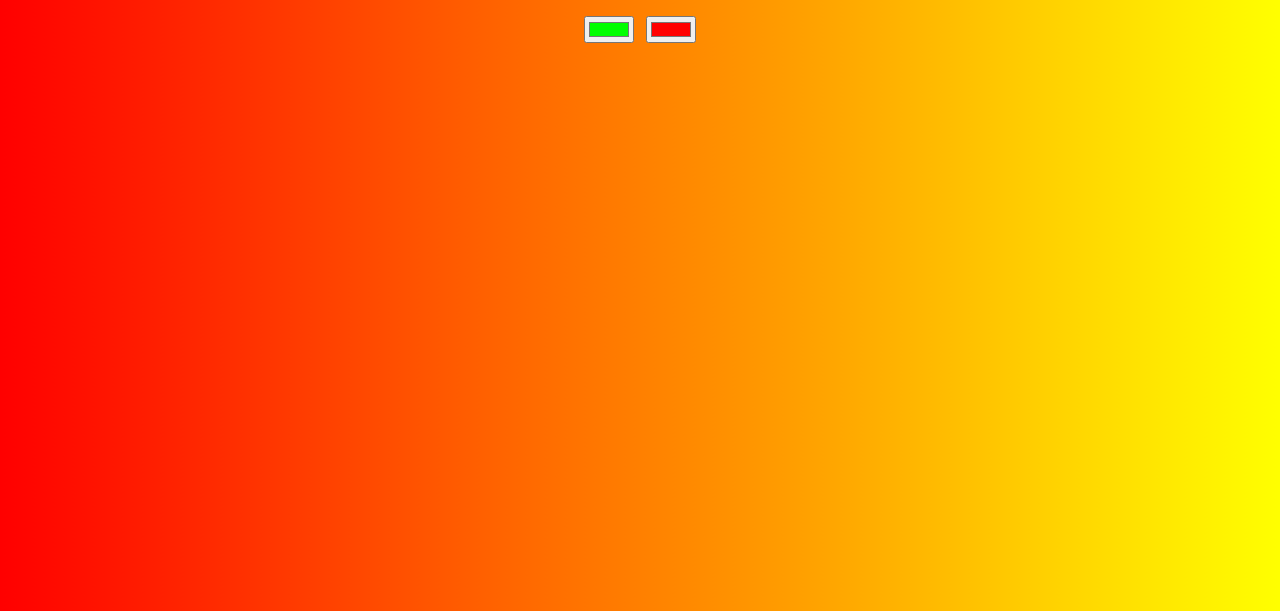
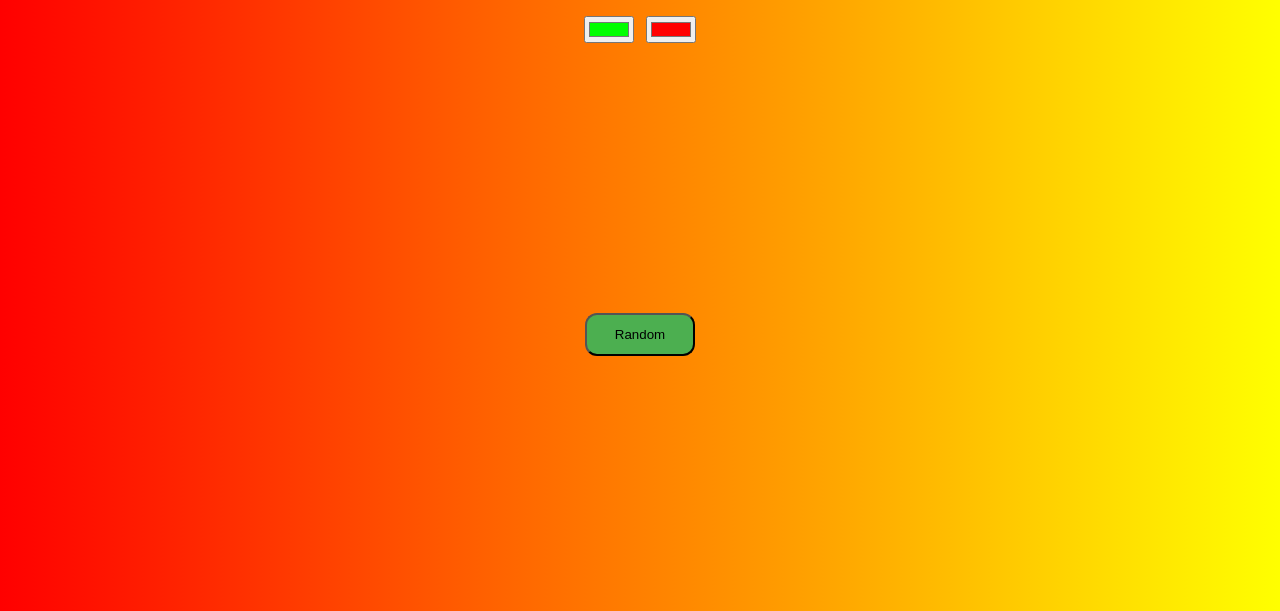
Before and after one commit to shazzy152/background-gen, a plain HTML site: page index.html in a window 1280 px wide. Shown: the part 189-800 px from the top of the page. Drawn offline with Linux system fonts and the light colour scheme.

Commit message:
Update index.html

```diff
--- a/index.html
+++ b/index.html
@@ -11,6 +11,7 @@
 	<input class="color1" type="color" name="color1" value="#00ff00">
 	<input class="color2" type="color" name="color2" value="#ff0000">
 	<h3></h3>
+	<button class="Random">Random</button>
 	<script type="text/javascript" src="new.js"></script>
 </body>
 </html>
```
